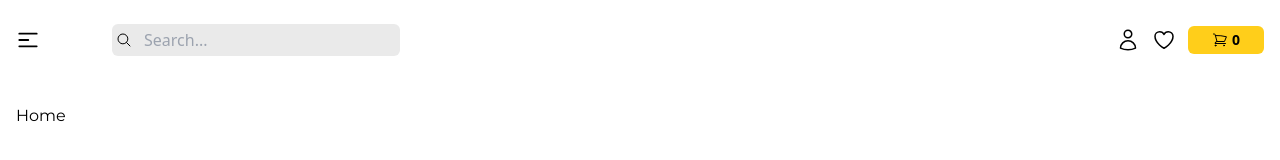
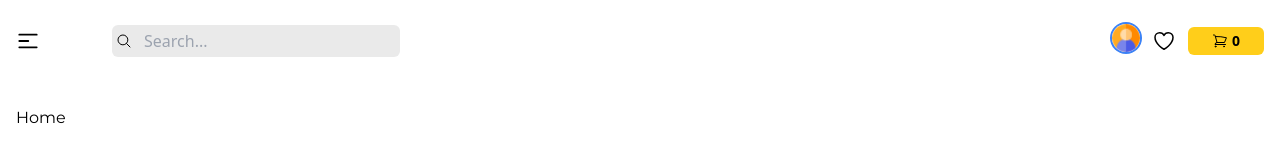
Before and after one commit to adoraa/modestgym, a React app in the folder frontend/: page / in a window 1280 px wide. Shown: the top 160 px of the page. Built offline with nearby package versions, Linux system fonts and the light colour scheme; the HTML template or start-up script is replaced by a standard one.

Commit message:
profile icon + dropdown

```diff
--- a/frontend/src/components/Navbar.jsx
+++ b/frontend/src/components/Navbar.jsx
@@ -1,14 +1,24 @@
-import React from 'react'
+import React, { useState } from 'react'
 import { Link } from 'react-router-dom'
 import { HiMiniBars3CenterLeft } from 'react-icons/hi2'
 import { IoSearchOutline } from 'react-icons/io5'
 import { HiOutlineUser } from 'react-icons/hi2'
 import { HiOutlineHeart } from 'react-icons/hi2'
 import { HiOutlineShoppingCart } from 'react-icons/hi2'
+import avatar from '../assets/avatar.png'
+
+const navigation = [
+  {name: "Dashboard", href:"/dashboard"},
+  {name: "Orders", href:"/order"},
+  {name: "Cart", href:"/cart"},
+  {name: "Checkout", href:"/checkout"}
+]
 
 export const Navbar = () => {
 
-  const currentUser = false;
+  const [isDropdownOpen, setIsDropdownOpen] = useState(false)
+
+  const currentUser = true;
   return (
     <header className='max-w-screen-2xl mx-auto px-4 py-6'>
         <nav className='flex justify-between items-center'>
@@ -31,9 +41,30 @@ export const Navbar = () => {
               <div>
                 {
                   currentUser ? <>
-                  <button>
-                    <img src="" alt="" />
+                  <button onClick={() => setIsDropdownOpen(!isDropdownOpen)}>
+                    <img src={avatar} alt="user-profile-image" className={`size-7 rounded-full ${
+                      currentUser ? 'ring-2 ring-blue-500' : ''}`} />
                   </button>
+                  {/* show dropdown */}
+                  {
+                    isDropdownOpen && (
+                      <div className='absolute right-0 mt-2 w-48 bg-white
+                      shadow-lg rounded-md z-40'>
+                        <ul className='py-2'>
+                          {
+                            navigation.map((item) => (
+                              <li key={item.name}>
+                                <Link to={item.href} className='block
+                                px-4 py-2 text-sm hover:bg-gray-100'>
+                                  {item.name}
+                                </Link>
+                              </li>
+                            ))
+                          }
+                        </ul>
+                      </div>
+                    )
+                  }
                   </> : <Link to='/login'><HiOutlineUser className='size-6'/></Link>
                 }
               </div>
```
Also changed, not shown: frontend/src/assets/avatar.png (added).
